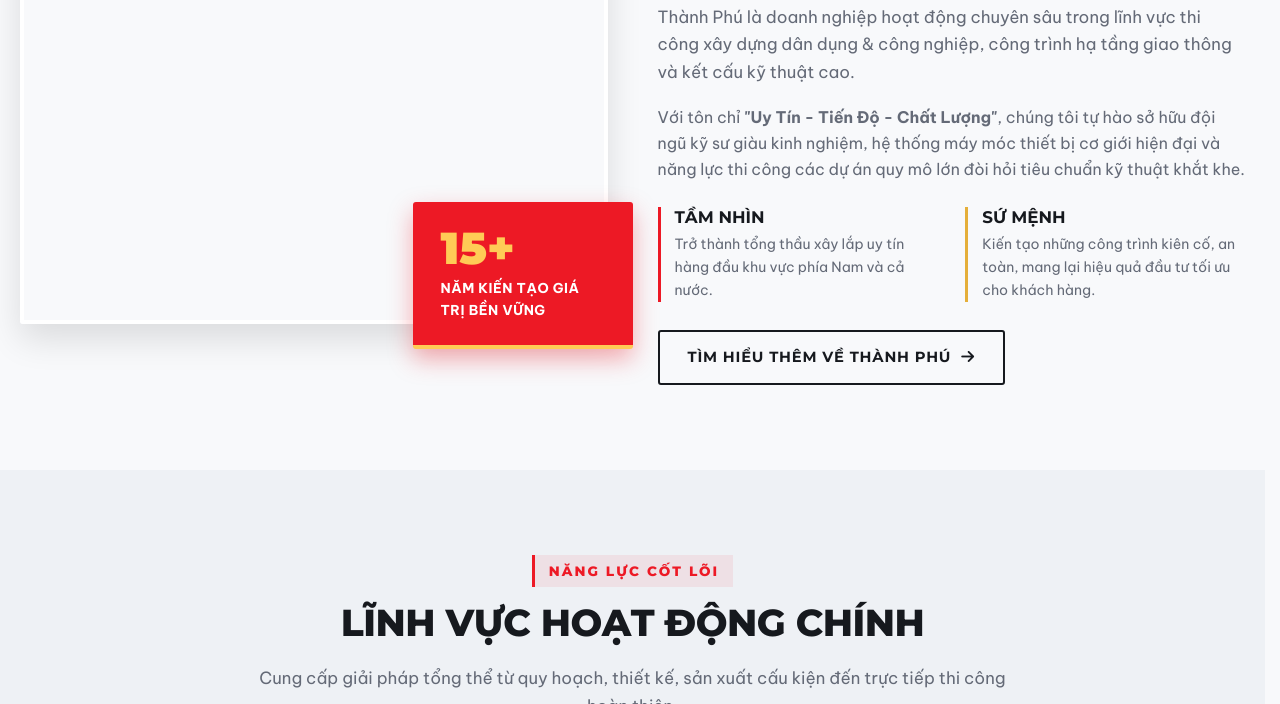
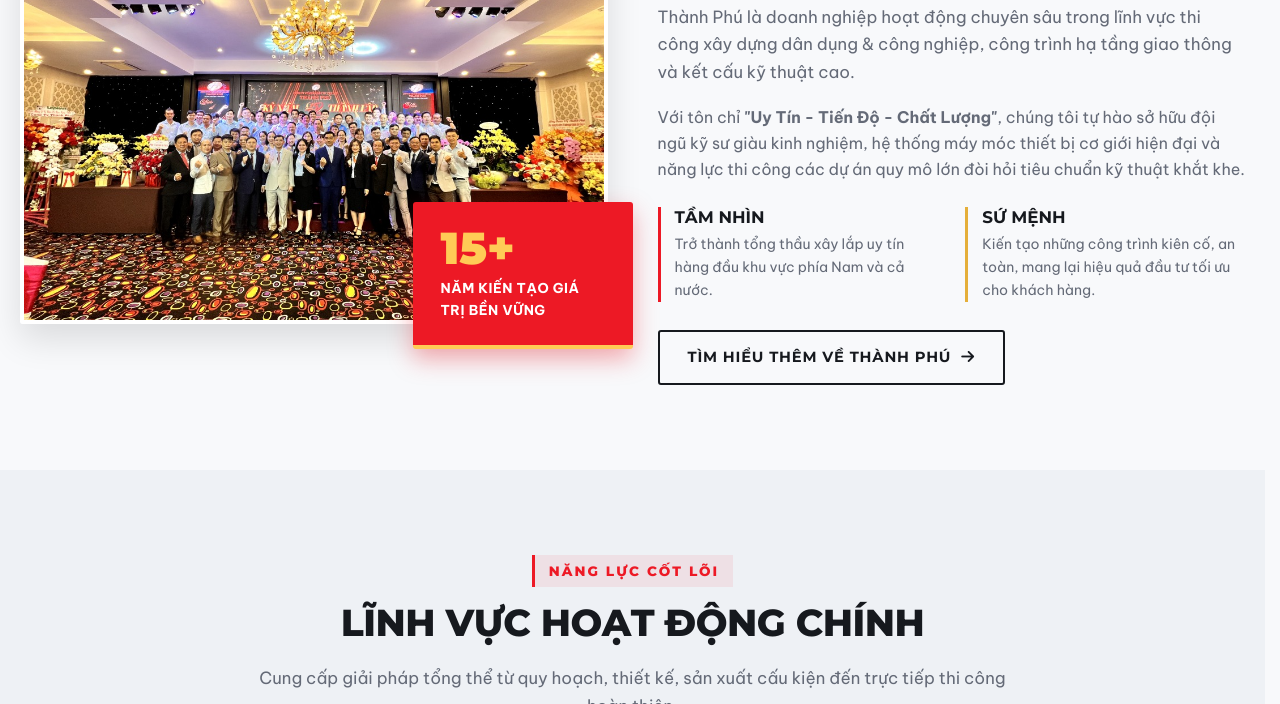
Before and after one commit to longkenzy/thanhphu-website, a website: page index.html in a window 1280 px wide. Shown: the part 1295-1999 px from the top of the page. Drawn offline with nearby package versions, Linux system fonts and the light colour scheme; no server answers.

Commit message:
feat: update engineer team image with real company photo on homepage

```diff
--- a/index.html
+++ b/index.html
@@ -84,7 +84,7 @@
     <div class="container">
       <div class="about-grid">
         <div class="about-img-group">
-          <img src="assets/images/about-img.svg" alt="Đội ngũ kỹ sư Thành Phú" class="about-main-img">
+          <img src="assets/images/doingukysu.jpg" alt="Đội ngũ kỹ sư Thành Phú" class="about-main-img">
           <div class="about-badge-card">
             <div class="num">15+</div>
             <div class="text">Năm Kiến Tạo Giá Trị Bền Vững</div>
```
Also changed, not shown: assets/images/doingukysu.jpg (added).
